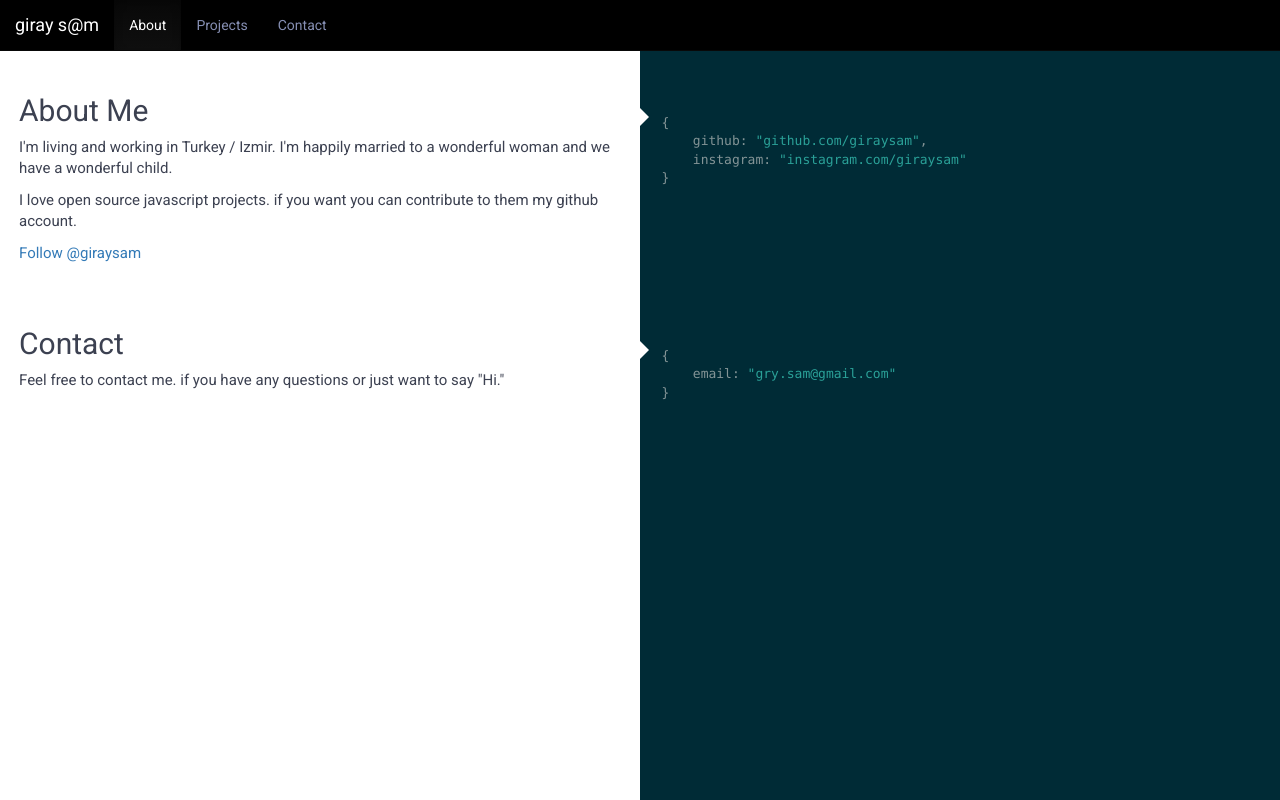
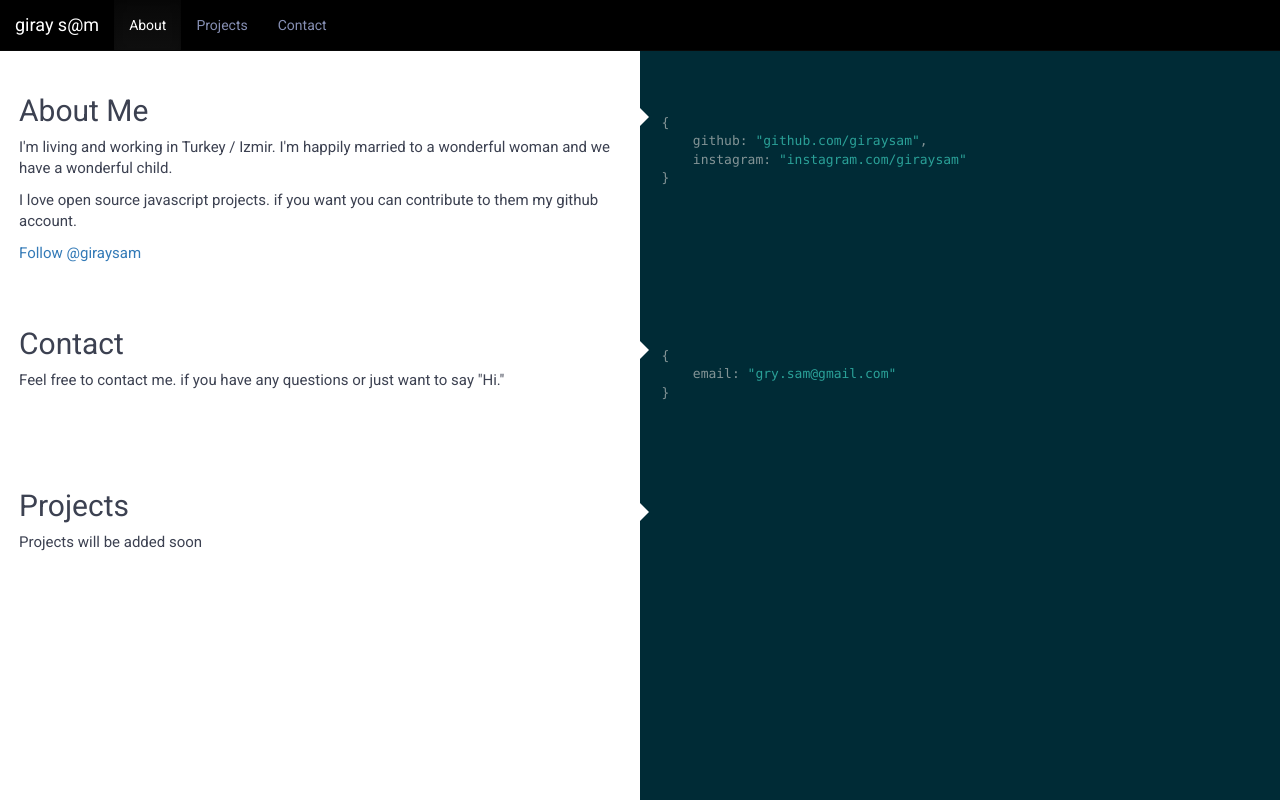
Before and after one commit to giraysam/giraysam.github.io, a plain HTML site: page index.html in a window 1280 px wide. Drawn offline with nearby package versions, Linux system fonts and the light colour scheme.

Commit message:
add: projects section

```diff
--- a/index.html
+++ b/index.html
@@ -84,6 +84,14 @@
                 </div>
             </div> <!-- row -->
 
+            <div class="row">
+                <div id="contact" class="middle-panel col-md-6">
+                    <h2>Projects</h2>
+                    Projects will be added soon
+                </div>
+                <div class="right-panel col-md-6"></div>
+            </div> <!-- row -->
+
             <div class="right-panel-background col-md-6"></div>
         </div> <!-- container-fluid -->
     </body>
```
